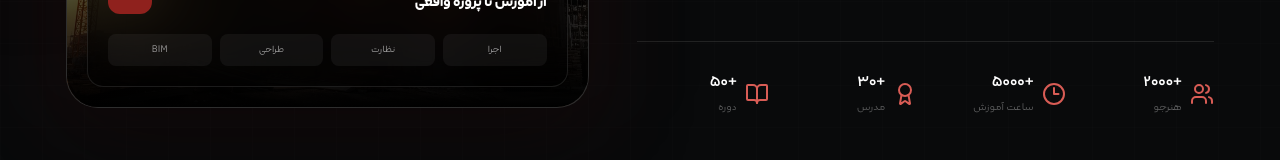
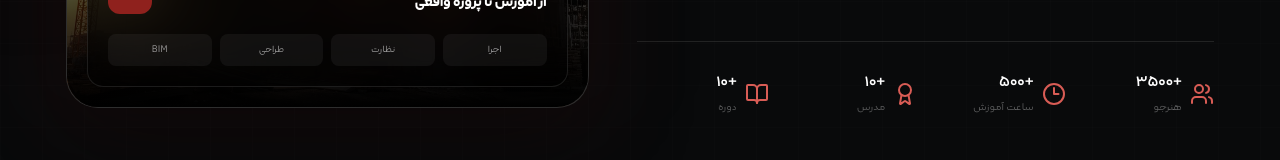
Before and after one commit to ArminNeyrizi/khesht.joinly.ir, a Next.js app: page / in a window 1280 px wide. Shown: the part 580-740 px from the top of the page. Built offline with nearby package versions, Linux system fonts and the light colour scheme.

Commit message:
Update Main Page

```diff
--- a/app/page.tsx
+++ b/app/page.tsx
@@ -271,25 +271,25 @@ export default function Home() {
 
                 <HeroStat
                   icon={<Users />}
-                  value="+۲۰۰۰"
+                  value="+۳۵۰۰"
                   label="هنرجو"
                 />
 
                 <HeroStat
                   icon={<Clock3 />}
-                  value="+۵۰۰۰"
+                  value="+۵۰۰"
                   label="ساعت آموزش"
                 />
 
                 <HeroStat
                   icon={<Award />}
-                  value="+۳۰"
+                  value="+۱۰"
                   label="مدرس"
                 />
 
                 <HeroStat
                   icon={<BookOpen />}
-                  value="+۵۰"
+                  value="+۱۰"
                   label="دوره"
                 />
 
```
